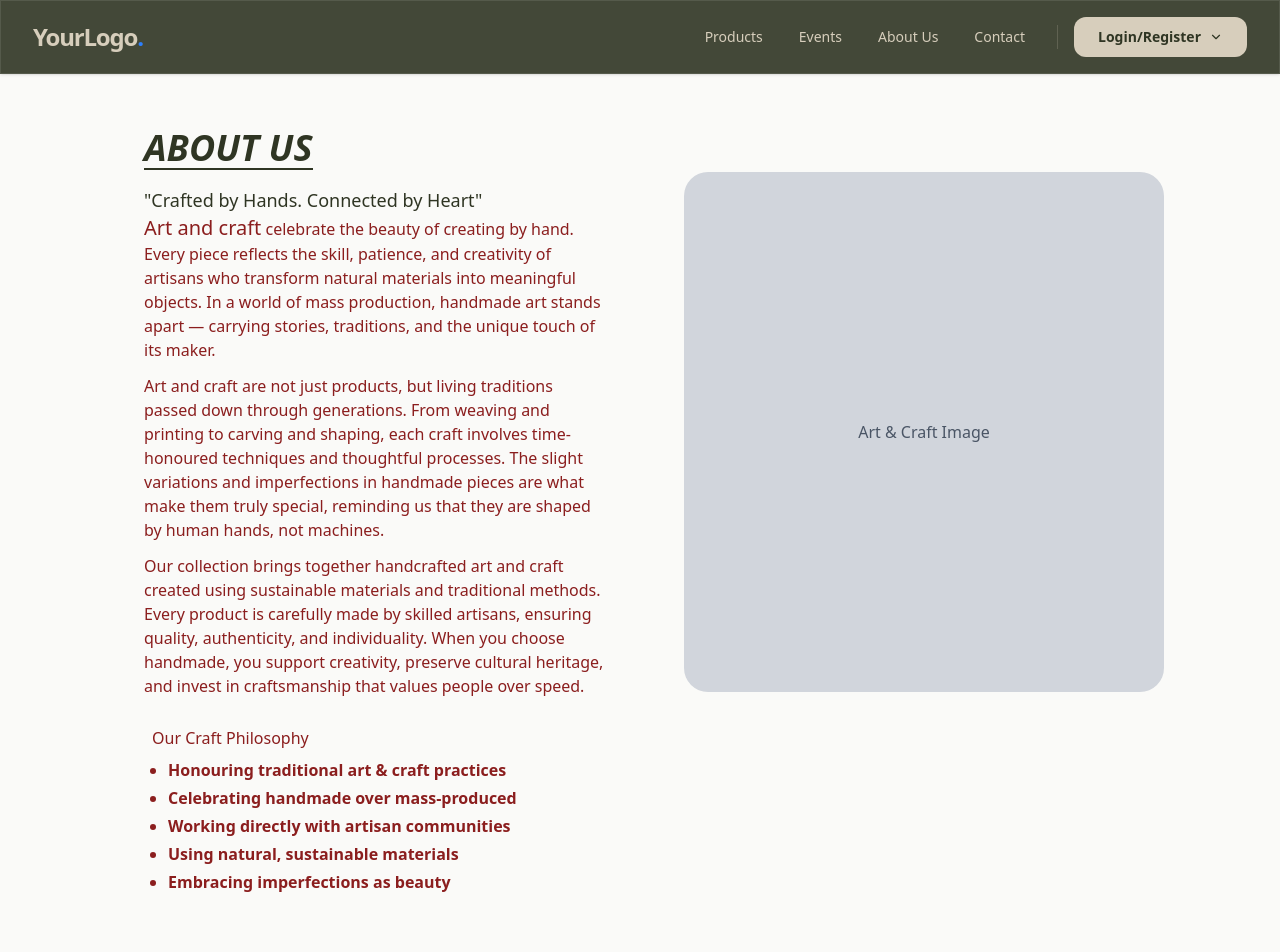
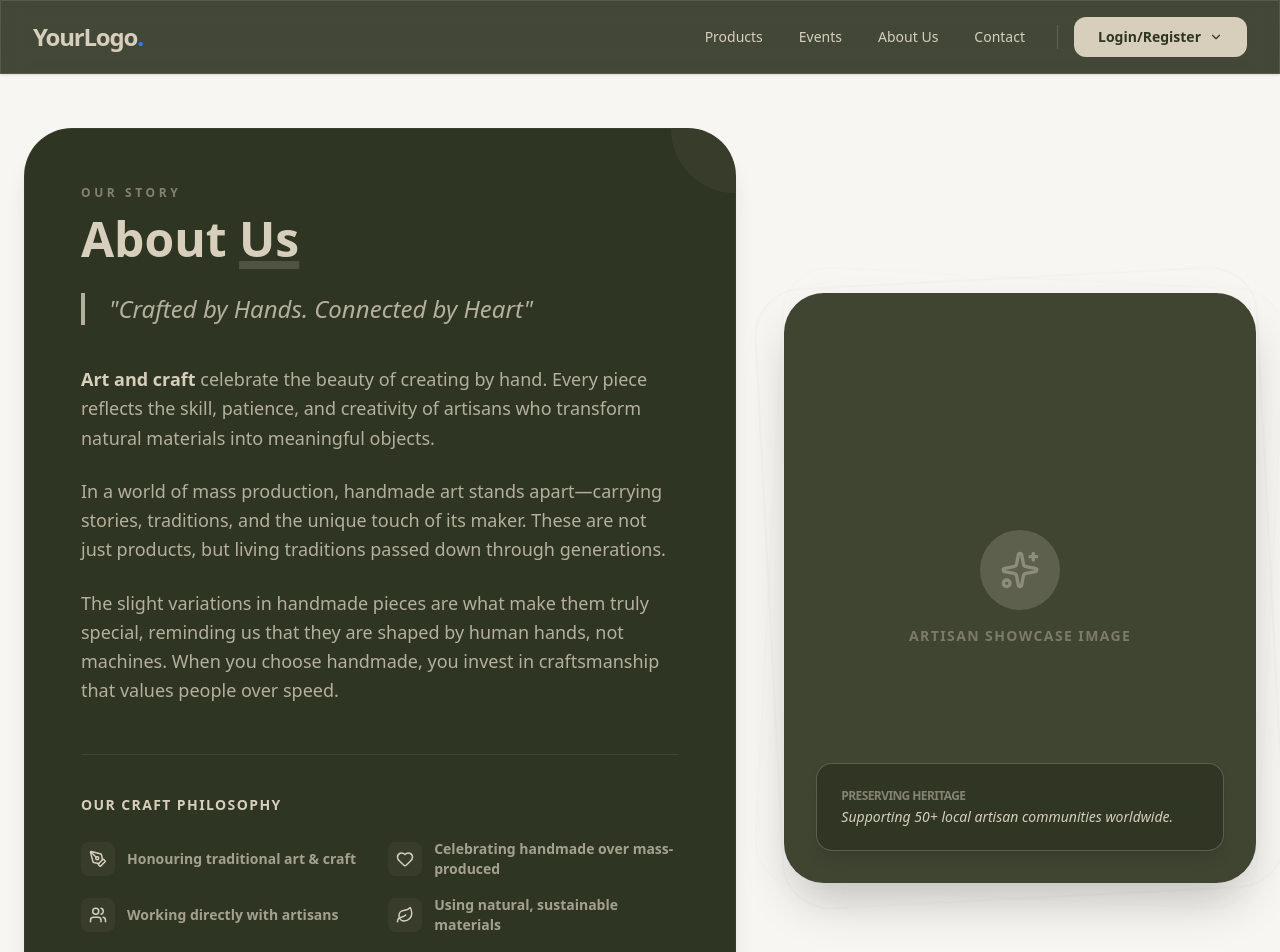
Before and after one commit to ShrivastvAryan/mvp, a Next.js app: page /about in a window 1280 px wide. Shown: the top 952 px of the page. Built offline with nearby package versions, Linux system fonts and the light colour scheme.

Commit message:
updated pages

```diff
--- a/src/app/about/page.tsx
+++ b/src/app/about/page.tsx
@@ -1,73 +1,103 @@
-import React from 'react'
+"use client";
 
-const page = () => {
+import React from 'react';
+import { Heart, Sparkles, Users, Leaf, PenTool } from 'lucide-react';
+
+const AboutPage = () => {
+  const philosophy = [
+    { icon: <PenTool size={18} />, text: "Honouring traditional art & craft" },
+    { icon: <Heart size={18} />, text: "Celebrating handmade over mass-produced" },
+    { icon: <Users size={18} />, text: "Working directly with artisans" },
+    { icon: <Leaf size={18} />, text: "Using natural, sustainable materials" },
+    { icon: <Sparkles size={18} />, text: "Embracing imperfections as beauty" },
+  ];
+
   return (
-    <main className="min-h-screen">
-      <div className="max-w-6xl mx-auto px-10 py-18">
+    <main className="min-h-screen justify-center items-center flex bg-brand-primary/10 text-brand-primary">
+      <div className="max-w-7xl mx-auto px-6 py-20 md:py-32">
 
-        {/* Layout */}
-        <div className="grid grid-cols-1 lg:grid-cols-2 gap-16 items-start">
+        {/* Layout Grid */}
+        <div className="flex flex-col md:flex-row justify-between gap-12 items-center">
 
-          {/* Content-1 */}
-          <div className="pt-12 pl-10">
-              <h1 className="text-3xl md:text-4xl font-semibold text-brand-secondary mt-2 uppercase italic inline-block border-b-2">
-              About Us
+          {/* Left Side: Content Card */}
+          <div className="bg-brand-secondary p-8 md:p-14 w-[60%] rounded-[3rem] shadow-xl border border-brand-primary/5 relative overflow-hidden">
+            {/* Subtle brand accent ornament */}
+            <div className="absolute top-0 right-0 w-32 h-32 bg-brand-primary/5 rounded-full -mr-16 -mt-16" />
+
+            <header className="relative z-10">
+              <span className="text-xs uppercase tracking-[0.3em] font-bold opacity-50 block mb-2">Our Story</span>
+              <h1 className="text-4xl md:text-5xl font-black leading-tight">
+                About <span className="text-brand-primary underline decoration-brand-primary/20 decoration-8 underline-offset-4">Us</span>
               </h1>
 
-          <h2 className="text-lg font-medium text-brand-secondary mt-4">
+              <blockquote className="mt-6 border-l-4 border-brand-primary pl-6 italic text-xl md:text-2xl font-medium opacity-80">
                 "Crafted by Hands. Connected by Heart"
-          </h2>
+              </blockquote>
+            </header>
 
-          <div className='space-y-3 text-sm md:text-base text-[#8B1E1E]'>
+            <div className="mt-10 space-y-6 text-brand-primary/80 leading-relaxed text-base md:text-lg">
               <p>
-              <span className='font-medium text-xl'>Art and craft</span> celebrate the beauty of creating by hand. Every piece reflects the
+                <span className="font-black text-brand-primary">Art and craft</span> celebrate the beauty of creating by hand. Every piece reflects the
                 skill, patience, and creativity of artisans who transform natural materials into meaningful
-              objects. In a world of mass production, handmade art stands apart — carrying stories, traditions, and the unique touch of its maker.
+                objects.
               </p>
 
               <p>
-              Art and craft are not just products, but living traditions passed down through
-              generations. From weaving and printing to carving and shaping, each craft involves
-              time-honoured techniques and thoughtful processes. The slight variations and imperfections
-              in handmade pieces are what make them truly special, reminding us that they are shaped by
-              human hands, not machines.
+                In a world of mass production, handmade art stands apart—carrying stories, traditions, and the unique touch of its maker. These are not just products, but living traditions passed down through generations.
               </p>
 
               <p>
-              Our collection brings together handcrafted art and craft created using sustainable
-              materials and traditional methods. Every product is carefully made by skilled artisans,
-              ensuring quality, authenticity, and individuality. When you choose handmade, you support
-              creativity, preserve cultural heritage, and invest in craftsmanship that values people over speed.
+                The slight variations in handmade pieces are what make them truly special, reminding us that they are shaped by human hands, not machines. When you choose handmade, you invest in craftsmanship that values people over speed.
               </p>
             </div>
 
-          {/* Values */}
-          <div className='mt-7'>
-            <h3 className='font-medium text-[#8B1E1E] mb-2 pl-2'>
-              Our Craft Philosophy
-            </h3>
-
-            <ul className='list-disc pl-6 text-[#8B1E1E] text-base font-semibold space-y-1'>
-                <li>Honouring traditional art & craft practices</li>
-                <li>Celebrating handmade over mass-produced</li>
-                <li>Working directly with artisan communities</li>
-                <li>Using natural, sustainable materials</li>
-                <li>Embracing imperfections as beauty</li>
-            </ul>
+            {/* Philosophy Section */}
+            <div className="mt-12 pt-10 border-t border-brand-primary/10">
+              <h3 className="text-sm uppercase tracking-widest font-black mb-6">Our Craft Philosophy</h3>
+              <div className="grid grid-cols-1 sm:grid-cols-2 gap-4">
+                {philosophy.map((item, idx) => (
+                  <div key={idx} className="flex items-center gap-3 group">
+                    <div className="p-2 rounded-lg bg-brand-primary/5 text-brand-primary group-hover:bg-brand-primary group-hover:text-brand-secondary transition-all">
+                      {item.icon}
+                    </div>
+                    <span className="text-sm font-bold opacity-70 group-hover:opacity-100 transition-opacity">
+                      {item.text}
+                    </span>
+                  </div>
+                ))}
+              </div>
             </div>
           </div>
 
-        {/* Right side Image */}
-        <div className='w-[480px] h-[520px] bg-gray-300 overflow-hidden mx-auto mt-25 rounded-3xl'>
-            <div className="w-full h-full flex items-center justify-center text-gray-600">
-              Art & Craft Image
+          {/* Right Side: Visual Element */}
+          <div className="relative group w-[40%]">
+            {/* Decorative background squares */}
+            <div className="absolute -inset-4 border-2 border-brand-primary/10 rounded-[3rem] -rotate-3 group-hover:rotate-0 transition-transform duration-500" />
+            <div className="absolute -inset-4 border-2 border-brand-primary/5 rounded-[3rem] rotate-3 group-hover:rotate-0 transition-transform duration-500" />
+
+            <div className="relative aspect-[4/5] w-full bg-brand-secondary rounded-[2.5rem] overflow-hidden shadow-2xl">
+              {/* Replace with actual <img> tag */}
+              <div className="w-full h-full bg-brand-primary/10 flex flex-col items-center justify-center text-center p-10">
+                <div className="w-20 h-20 bg-brand-primary/20 rounded-full flex items-center justify-center mb-4">
+                  <Sparkles size={40} className="text-brand-primary opacity-40" />
+                </div>
+                <p className="text-brand-primary/40 font-bold uppercase tracking-widest text-sm">Artisan Showcase Image</p>
+              </div>
+
+              {/* Float Badge */}
+              <div className="absolute bottom-8 left-8 right-8 bg-brand-secondary/90 backdrop-blur-md p-6 rounded-2xl border border-white/20 shadow-lg">
+                <p className="text-xs font-black uppercase tracking-tighter opacity-50 mb-1">Preserving Heritage</p>
+                <p className="text-sm font-medium leading-tight italic">
+                  Supporting 50+ local artisan communities worldwide.
+                </p>
+              </div>
             </div>
           </div>
 
         </div>
       </div>
     </main>
-  )
-}
+  );
+};
 
-export default page
+export default AboutPage;
--- a/src/app/blog/[slug]/page.tsx
+++ b/src/app/blog/[slug]/page.tsx
@@ -0,0 +1,9 @@
+import React from 'react'
+
+const page = () => {
+  return (
+    <div>page</div>
+  )
+}
+
+export default page
--- a/src/app/blog/page.tsx
+++ b/src/app/blog/page.tsx
@@ -0,0 +1,9 @@
+import React from 'react'
+
+const page = () => {
+  return (
+    <div>page</div>
+  )
+}
+
+export default page
--- a/src/app/product/[category]/page.tsx
+++ b/src/app/product/[category]/page.tsx
@@ -0,0 +1,9 @@
+import React from 'react'
+
+const page = () => {
+  return (
+    <div>page</div>
+  )
+}
+
+export default page
```
Lines whose indentation alone changed are shown as unchanged.
